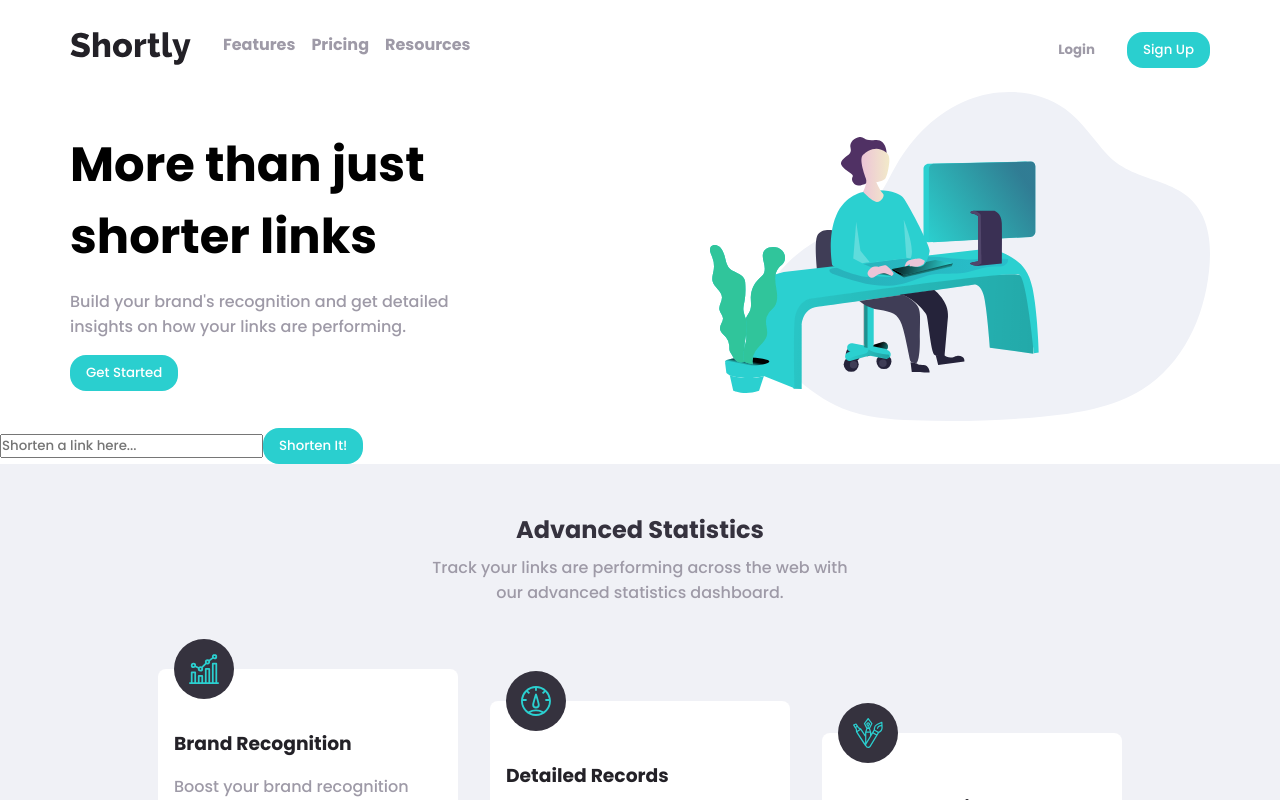
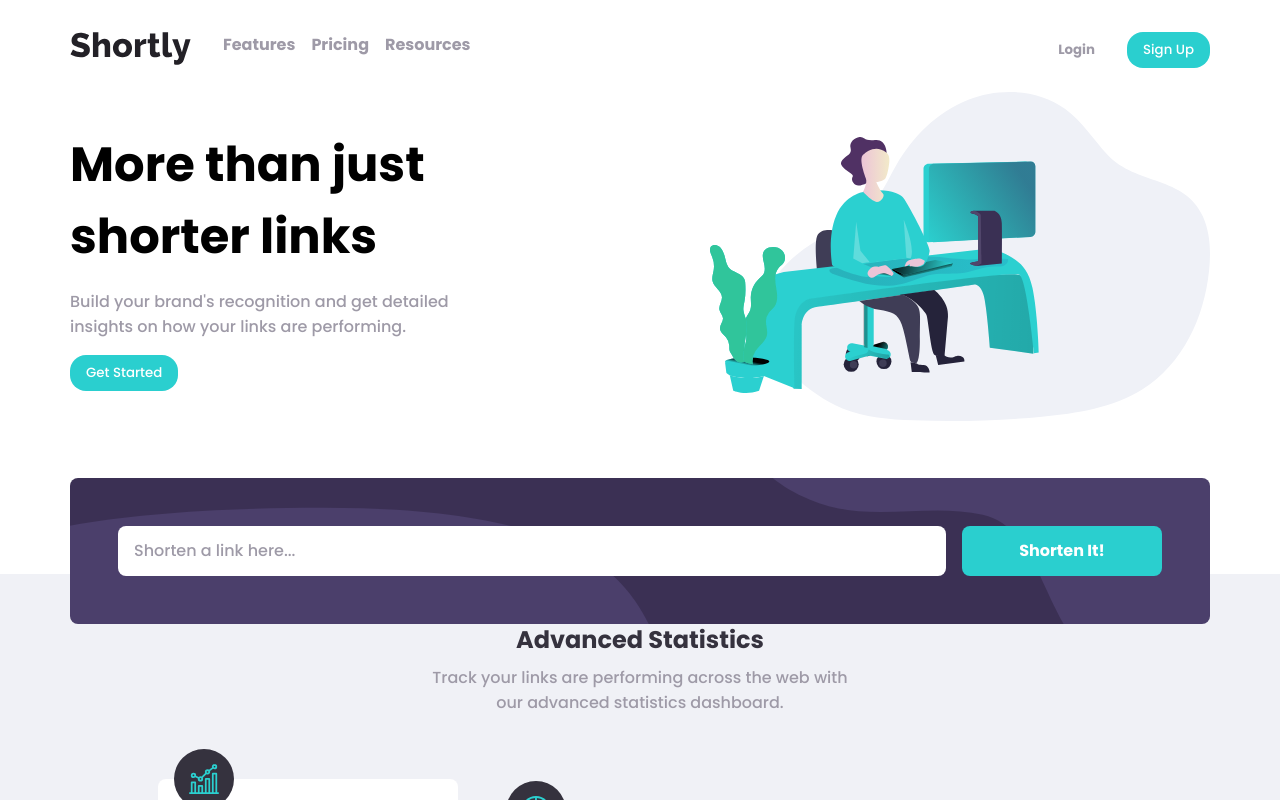
Before and after one commit to EdiedRamos/url-shortening-api-landing-page, a React (Vite) app: page / in a window 1280 px wide. Shown: the top 800 px of the page. Built offline with nearby package versions, Linux system fonts and the light colour scheme.

Commit message:
style: implement shortener design

```diff
--- a/src/Components/Shortener/Shortener.scss
+++ b/src/Components/Shortener/Shortener.scss
@@ -0,0 +1,60 @@
+@import "@/Generals/Styles/Colors/colors";
+
+.shortener {
+  &__container {
+    display: flex;
+    flex-direction: column;
+    gap: 1rem;
+    transform: translateY(74px);
+    border-radius: 8px;
+    background-image: url("/src/Resources/Images/bg-shorten-mobile.svg");
+    background-position: top right;
+    background-repeat: no-repeat;
+    background-color: $dark-violet;
+    padding: 1rem;
+    min-height: 100px;
+  }
+
+  &__input,
+  &__button {
+    border-radius: 8px;
+    height: 50px;
+    font-size: 1rem;
+  }
+
+  &__input {
+    outline: none;
+    border: none;
+    padding-left: 1rem;
+    color: $very-dark-blue;
+
+    &::placeholder {
+      color: $grayish-violet;
+    }
+  }
+
+  &__button {
+    font-weight: bold;
+  }
+}
+
+@media (width >= 992px) {
+  .shortener {
+    &__container {
+      flex-direction: row;
+      align-items: center;
+      transform: translateY(50px);
+      background-image: url("/src/Resources/Images/bg-shorten-desktop.svg");
+      background-size: cover;
+      padding: 3rem;
+    }
+
+    &__input {
+      flex-grow: 1;
+    }
+
+    &__button {
+      width: 200px;
+    }
+  }
+}
--- a/src/Components/Shortener/Shortener.tsx
+++ b/src/Components/Shortener/Shortener.tsx
@@ -4,7 +4,7 @@ import { Button } from "@/Components";
 
 export const Shortener = () => {
   return (
-    <section className="shortener">
+    <section className="shortener container">
       <div className="shortener__container">
         <input
           className="shortener__input"
```
